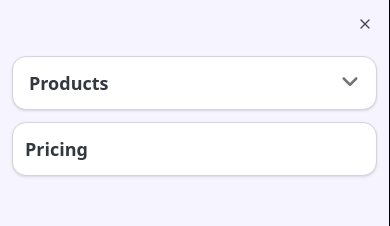
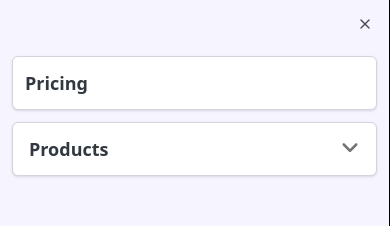
Before and after one commit to MohitProg/Freelancing-work, a Next.js app: page / in a window 390 px wide. Both pictures are taken after a click on the button 345 px from the left and 41 px from the top of the page. Shown: the top 226 px of the page. Built offline with nearby package versions, Linux system fonts and the light colour scheme; grey boxes are pictures that could not be loaded.

Commit message:
fix the issue of navbar

```diff
--- a/app/components/MobileNavbar.jsx
+++ b/app/components/MobileNavbar.jsx
@@ -22,7 +22,7 @@ import { FaTasks } from "react-icons/fa";
 
 const MobileNavbar = () => {
   let cat1 = "All Features";
-  let cat2 = "capabilities";
+  let cat2 = "Capabilities";
   let cat3 = "Integration";
 
   return (
@@ -41,10 +41,16 @@ const MobileNavbar = () => {
 
         {/* Main Content */}
         <div className="px-3 py-2 space-y-4">
-          <ul className="space-y-3">
+          <ul className="flex flex-col gap-3">
+            <Link href={"/pricing"}>
+              <SheetClose className="text-lg w-full text-start font-semibold text-para p-3 bg-primary  rounded-sm common-border  shadow-sm">
+                Pricing
+              </SheetClose>
+            </Link>
+
             <li>
               <Accordion
-                className="bg-primary  rounded-xl common-border shadow-sm"
+                className="bg-primary  rounded-sm common-border shadow-sm"
                 type="single"
                 collapsible
               >
@@ -64,7 +70,7 @@ const MobileNavbar = () => {
                         <AccordionTrigger className="text-[1rem] text-para px-3 py-2">
                           {cat1}
                         </AccordionTrigger>
-                        <AccordionContent className="max-h-[60vh] overflow-y-auto px-3 space-y-2">
+                        <AccordionContent className="max-h-[50vh] overflow-y-auto px-3 space-y-2">
                           {dataArray[1].title === cat1 &&
                             dataArray[1].subData?.map((val, ind) => (
                               <Link
@@ -91,7 +97,7 @@ const MobileNavbar = () => {
                         <AccordionTrigger className="text-[1rem] text-para px-3 py-2">
                           {cat2}
                         </AccordionTrigger>
-                        <AccordionContent className="max-h-[60vh] overflow-y-auto px-3 space-y-4">
+                        <AccordionContent className="max-h-[40vh] overflow-y-auto px-3 space-y-4">
                           {dataArray[0].title === cat2 &&
                             dataArray[0].subData?.map((val, ind) => (
                               <div key={ind} className="space-y-1">
@@ -120,12 +126,6 @@ const MobileNavbar = () => {
                 </AccordionItem>
               </Accordion>
             </li>
-
-            <Link href={"/pricing"}>
-              <SheetClose className="text-lg w-full text-start font-semibold text-para p-3 bg-primary rounded-xl common-border  shadow-sm">
-                Pricing
-              </SheetClose>
-            </Link>
           </ul>
         </div>
       </SheetContent>
--- a/app/data.js
+++ b/app/data.js
@@ -169,7 +169,7 @@ const ArrayData = [
 export const dataArray = [
   // features for capability
   {
-    title: "capabilities",
+    title: "Capabilities",
     subData: [
       {
         title: "Project Mangement",
```
